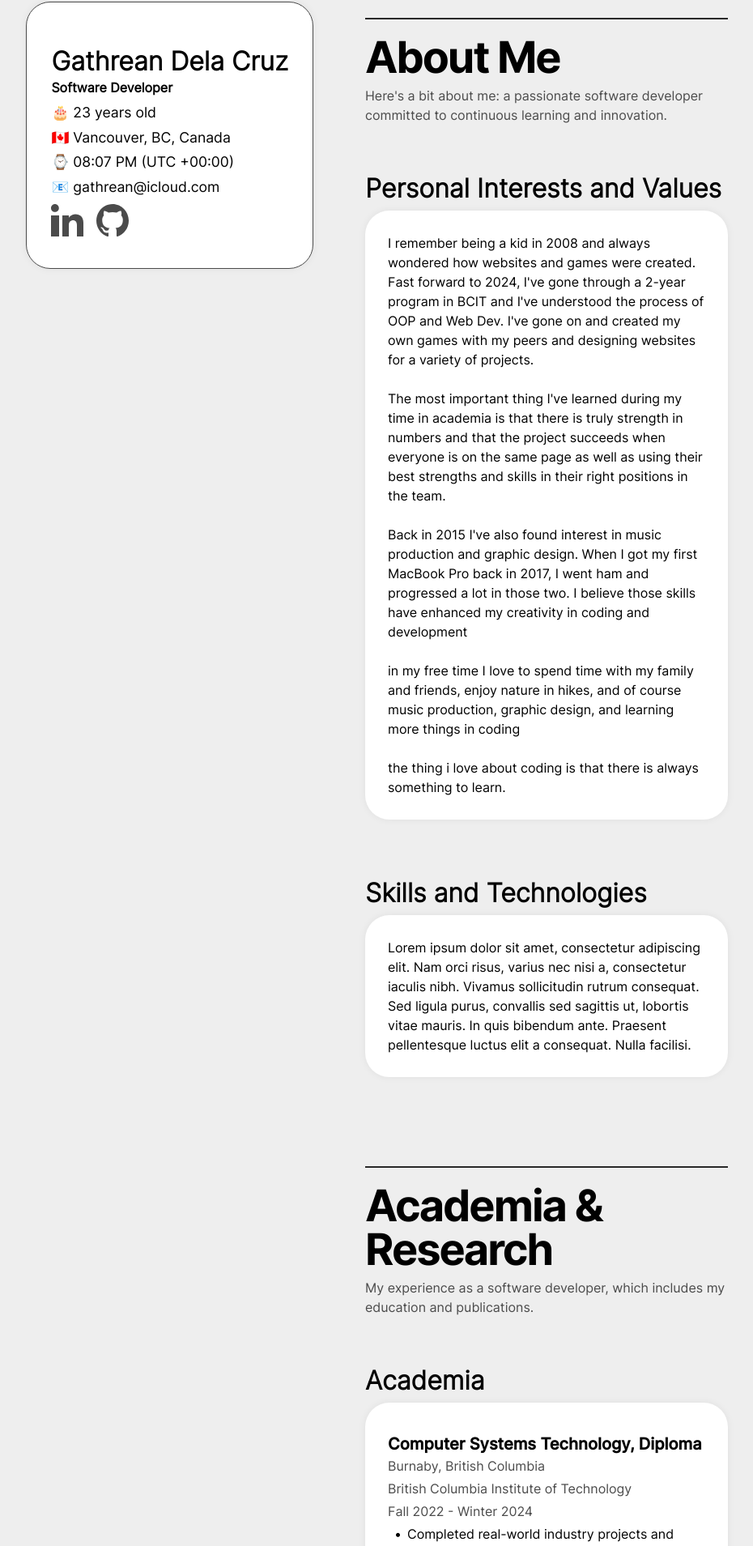
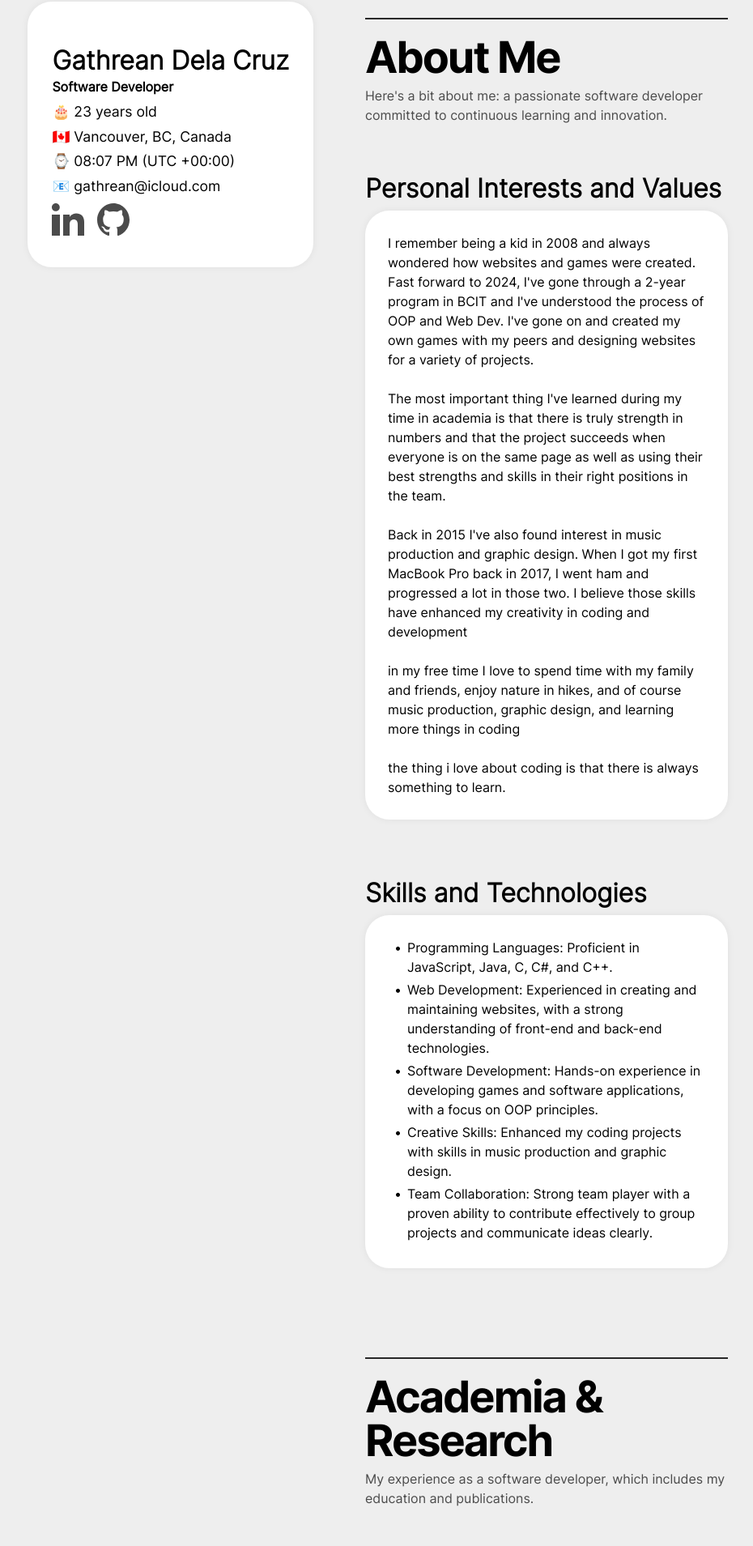
Before and after one commit to gathrean/my-portfolio, a React (Create React App) app: page / in a window 1280 px wide. Shown: the part 862-2771 px from the top of the page at 81% size, without its empty margins (125-1055 px from the left). Built offline with nearby package versions, Linux system fonts and the light colour scheme.

Commit message:
Added a bunch of little stylings

```diff
--- a/src/App.css
+++ b/src/App.css
@@ -19,7 +19,7 @@
   --colorblack: #000000;
   --colorgreen: #439775;
   --shadow: 0 0 10px 0 #00000010;
-  --shadowhover: 0 0 10px 0 #00000020;
+  --shadowhover: 0 0 30px 0 #00000025;
 }
 
 /* RESET */
@@ -172,6 +172,7 @@ a:visited {
   color: var(--colorblue) !important;
   text-decoration: none !important;
   font-size: 1rem !important;
+  margin-right: 1rem;
 }
 
 .small-link:hover {
@@ -264,7 +265,8 @@ hr {
 .section-container h1,
 .section-container h2,
 .section-container h3,
-.section-container h4 {
+.section-container h4,
+.section-container h5 {
   margin-bottom: 8px;
 }
 
@@ -326,6 +328,10 @@ hr {
   transform: translateX(0);
 }
 
+.card p {
+  margin-bottom: 8px;
+}
+
 /* ANIMATIONS */
 /* ========================================== */
 
--- a/src/App.jsx
+++ b/src/App.jsx
@@ -1,4 +1,4 @@
-import React from 'react';
+import React, { useEffect } from 'react';
 import { BrowserRouter as Router, Route, Routes } from 'react-router-dom';
 
 // Components //
@@ -25,6 +25,13 @@ const Layout = ({ children }) => (
 );
 
 function App() {
+  useEffect(() => {
+    // Add target="_blank" to all links
+    document.querySelectorAll('a').forEach(function (link) {
+      link.setAttribute('target', '_blank');
+    });
+  }, []); // Empty dependency array means this effect runs once when the component mounts
+
   return (
     <Router>
       <Routes>
--- a/src/components/MyProfile/MyProfile.css
+++ b/src/components/MyProfile/MyProfile.css
@@ -4,10 +4,14 @@
     box-shadow: var(--shadow);
     background-color: var(--colorwhite);
     border-radius: 30px;
-    border: 0.5px solid var(--colorlightgrey);
+    /* border: 0.5px solid var(--colorlightgrey); */
     width: fit-content;
     height: fit-content;
-    transition: top 0.3s ease, position 0.3s ease;
+    transition: all 0.3s ease;
+}
+
+.my-profile:hover {
+    box-shadow: var(--shadowhover);
 }
 
 .profile-picture {
--- a/src/pages/LandingPage/Sections/ABOUT/ABOUT.jsx
+++ b/src/pages/LandingPage/Sections/ABOUT/ABOUT.jsx
@@ -36,7 +36,15 @@ export function ABOUT() {
 
           <br />
           <h3>Skills and Technologies</h3>
-            <div className="card">{Texts.skillsAndTechnologies}</div>
+          <div className="card">
+            <ul>
+              <li>Programming Languages: Proficient in JavaScript, Java, C, C#, and C++.</li>
+              <li>Web Development: Experienced in creating and maintaining websites, with a strong understanding of front-end and back-end technologies.</li>
+              <li>Software Development: Hands-on experience in developing games and software applications, with a focus on OOP principles.</li>
+              <li>Creative Skills: Enhanced my coding projects with skills in music production and graphic design.</li>
+              <li>Team Collaboration: Strong team player with a proven ability to contribute effectively to group projects and communicate ideas clearly.</li>
+            </ul>
+          </div>
 
           <br />
 
--- a/src/pages/LandingPage/Sections/ACADEMIA/ACADEMIA.jsx
+++ b/src/pages/LandingPage/Sections/ACADEMIA/ACADEMIA.jsx
@@ -36,8 +36,8 @@ export function ACADEMIA() {
                         </ul>
                         <div className="small-link-container">
                             <a className="external-link small-link" href="https://www.bcit.ca/programs/computer-systems-technology-diploma-full-time-5500dipma/">
+                                <ArrowRightIcon />
                                 More info about BCIT CST Diploma
-                                <ArrowRightIcon />
                             </a>
                         </div>
                     </div>
@@ -54,8 +54,8 @@ export function ACADEMIA() {
                         </ul>
                         <div className="small-link-container">
                             <a className="external-link small-link" href="https://artificialintelligence-conference.com/">
+                                <ArrowRightIcon />
                                 More info about AIM Conference
-                                <ArrowRightIcon />
                             </a>
                         </div>
                     </div>
@@ -70,7 +70,8 @@ export function ACADEMIA() {
                         </ul>
                         <div className="small-link-container">
                             <a className="external-link small-link" href="https://wsai.org/">
-                                More info about WSAI Conference<ArrowRightIcon />
+                                <ArrowRightIcon />
+                                More info about WSAI Conference
                             </a>
                         </div>
                     </div>
--- a/src/pages/LandingPage/Sections/HERO/HERO.jsx
+++ b/src/pages/LandingPage/Sections/HERO/HERO.jsx
@@ -23,8 +23,8 @@ const HERO = () => {
 
       <div className="buttons-container">
         <div className="external-link">
+          <ArrowRightIcon />
           <a href="resumeURL" style={{ cursor: 'pointer', color: 'white' }}>View Resumé</a>
-          <ArrowRightIcon />
         </div>
 
         <div className="bottom-buttons-container">
--- a/src/pages/LandingPage/Sections/PROJECTS/PROJECTS.jsx
+++ b/src/pages/LandingPage/Sections/PROJECTS/PROJECTS.jsx
@@ -55,8 +55,8 @@ export function PROJECTS() {
                         </ul>
                         <div className="small-link-container">
                             <a className="external-link small-link" href="https://github.com/gathrean/Nebula">
+                                <ArrowRightIcon />
                                 GitHub Repo
-                                <ArrowRightIcon />
                             </a>
                         </div>
                     </div>
@@ -75,15 +75,15 @@ export function PROJECTS() {
                         </ul>
                         <div className="small-link-container">
                             <a className="external-link small-link" href="https://github.com/xinyang417/YapPad">
+                                <ArrowRightIcon />
                                 GitHub Repo
-                                <ArrowRightIcon />
                             </a>
                             <p>(Has demo videos)</p>
                         </div>
                         <div className="small-link-container">
                             <a className="external-link small-link" href="https://yappad.vercel.app">
+                                <ArrowRightIcon />
                                 Website
-                                <ArrowRightIcon />
                             </a>
                             <p>(Our AI is currently shut off, but the website is still up)</p>
                         </div>
@@ -105,14 +105,26 @@ export function PROJECTS() {
                         </ul>
                         <div className="small-link-container">
                             <a className="external-link small-link" href="https://github.com/BardiaTiM/CareLink">
+                                <ArrowRightIcon />
                                 GitHub Repo
+                            </a>
+                        </div>
+                        <div className="small-link-container">
+                            <a className="external-link small-link" href="https://www.linkedin.com/posts/gathrean_qdshacks2024-hackathon-cst-activity-7174553510577942528-i26X?utm_source=share&utm_medium=member_desktop">
                                 <ArrowRightIcon />
+                                LinkedIn Post
+                            </a>
+                        </div>
+                        <div className="small-link-container">
+                            <a className="external-link small-link" href="https://devpost.com/software/carelink-6j8op7">
+                                <ArrowRightIcon />
+                                DevPost
                             </a>
                         </div>
                         <div className="small-link-container">
                             <a className="external-link small-link" href="https://youtu.be/4zMcxRqRwdw">
+                                <ArrowRightIcon />
                                 Watch Presentation
-                                <ArrowRightIcon />
                             </a>
                             <p>(YouTube Video)</p>
                         </div>
@@ -125,7 +137,8 @@ export function PROJECTS() {
                             <img className="project-small-icon" alt="Project Small Icon" src={OrcaSwipeIcon} />
                             <h5>OrcaSwipe</h5>
                         </div>
-                        <p>Small description</p>
+                        <p>"Discover, Host, and Link Up"</p>
+                        <p>"Uncover hidden gems in your city and grow lasting communities with the swipe of a finger."</p>
                         <ul>
                             <li>Point 1</li>
                             <li>Point 2</li>
@@ -134,14 +147,14 @@ export function PROJECTS() {
                         </ul>
                         <div className="small-link-container">
                             <a className="external-link small-link" href="https://github.com/gathrean/OrcaSwipe">
+                                <ArrowRightIcon />
                                 GitHub Repo
-                                <ArrowRightIcon />
                             </a>
                         </div>
                         <div className="small-link-container">
                             <a className="external-link small-link" href="https://orcaswipe.vercel.app/">
+                                <ArrowRightIcon />
                                 Website
-                                <ArrowRightIcon />
                             </a>
                         </div>
                     </div>
@@ -160,14 +173,20 @@ export function PROJECTS() {
                         </ul>
                         <div className="small-link-container">
                             <a className="external-link small-link" href="https://github.com/BardiaTiM/DungeonQuad">
+                                <ArrowRightIcon />
                                 GitHub Repo
-                                <ArrowRightIcon />
                             </a>
                         </div>
                         <div className="small-link-container">
                             <a className="external-link small-link" href="https://github.com/BardiaTiM/DungeonQuad/releases/tag/game">
+                                <ArrowRightIcon />
                                 Download Game
+                            </a>
+                        </div>
+                        <div className="small-link-container">
+                            <a className="external-link small-link" href="https://www.linkedin.com/posts/gathrean_java-gamedevelopment-indiegames-activity-7150249723457622016-NyLK?utm_source=share&utm_medium=member_desktop">
                                 <ArrowRightIcon />
+                                LinkedIn Post
                             </a>
                         </div>
                     </div>
```
Lines whose indentation alone changed are shown as unchanged.
